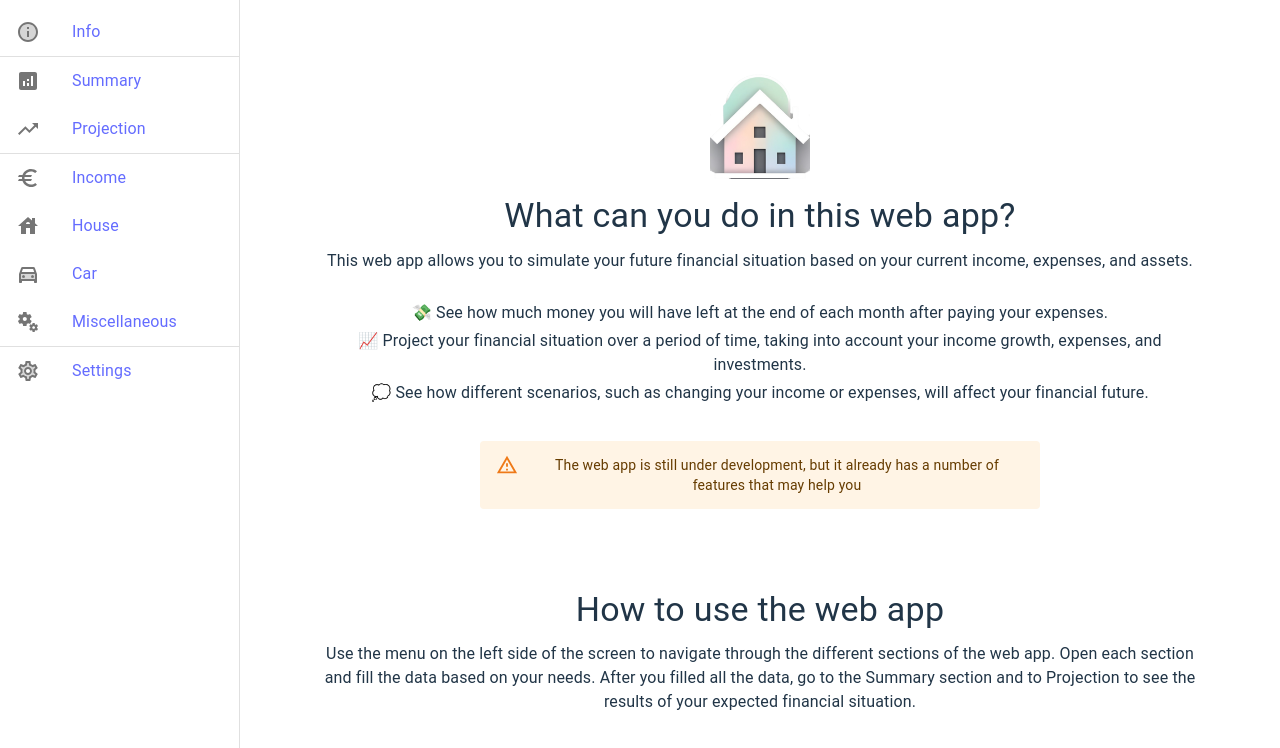
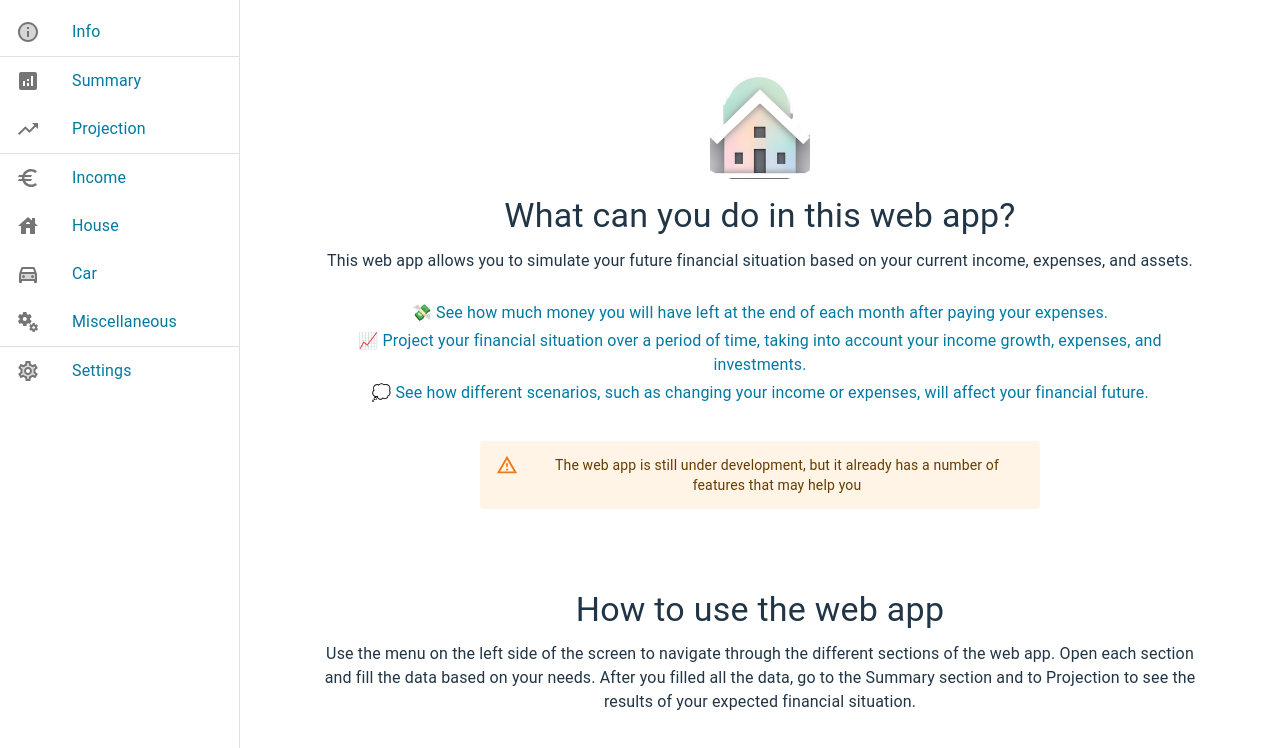
Before and after one commit to giovannibaratta/when-will-i-go-broke, a React (Vite) app: page /#/ in a window 1280 px wide. Shown: the top 748 px of the page. Built offline with nearby package versions, Linux system fonts and the light colour scheme.

Commit message:
Change color of LinkItemText
Signed-off-by: Giovanni Baratta <bargiovi@hotmail.it>

```diff
--- a/src/theme.ts
+++ b/src/theme.ts
@@ -4,6 +4,15 @@ const LIGHT_GRAY = "#F5F5F5"
 const DEEP_TEAL = "#0079A1"
 
 export const theme = createTheme({
+  components: {
+    MuiListItemText: {
+      styleOverrides: {
+        root: {
+          color: DEEP_TEAL
+        }
+      }
+    }
+  },
   palette: {
     primary: {
       main: DEEP_TEAL
```
